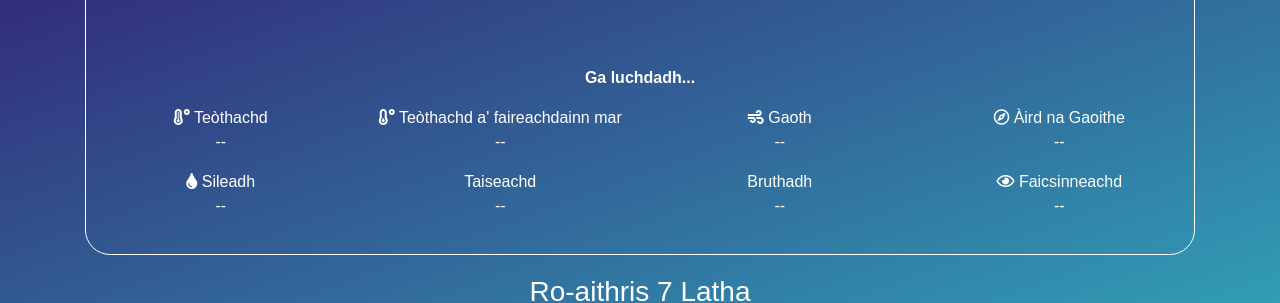
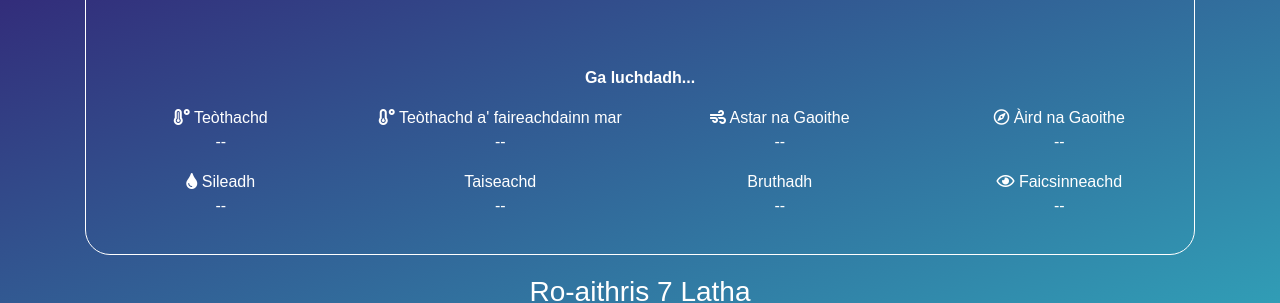
Before and after one commit to angeidheal/aimsir, a Jekyll site: the page built from index.html, in a window 1280 px wide. Shown: the part 253-556 px from the top of the page. Built offline with Jekyll 4.4.1, drawn with Linux system fonts in a browser that asks for light colours; nearby versions of some CDN libraries; a script that is not in the unit is left out.

Commit message:
Update index.html

```diff
--- a/index.html
+++ b/index.html
@@ -24,7 +24,7 @@ title: Dachaigh
         <p><i class="fas fa-temperature-low"></i> Teòthachd a' faireachdainn mar<br/><span class="app-temp">--</span></p>
       </div>
       <div class="col-md-3">
-        <p><i class="fas fa-wind"></i> Gaoth<br/><span class="wind">--</span></p>
+        <p><i class="fas fa-wind"></i> Astar na Gaoithe<br/><span class="wind">--</span></p>
       </div>
       <div class="col-md-3">
         <p><i class="far fa-compass"></i> Àird na Gaoithe<br/><span class="wind-bearing">--</span></p>
```
